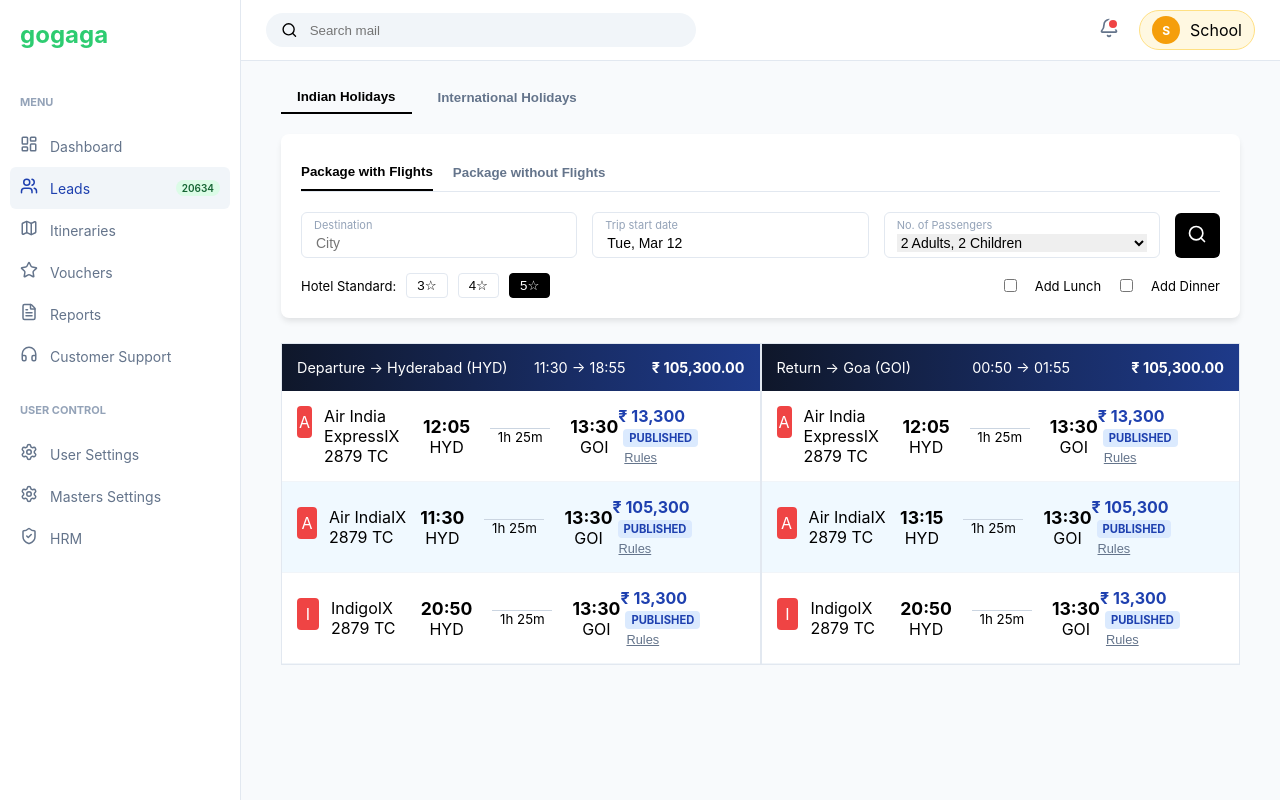
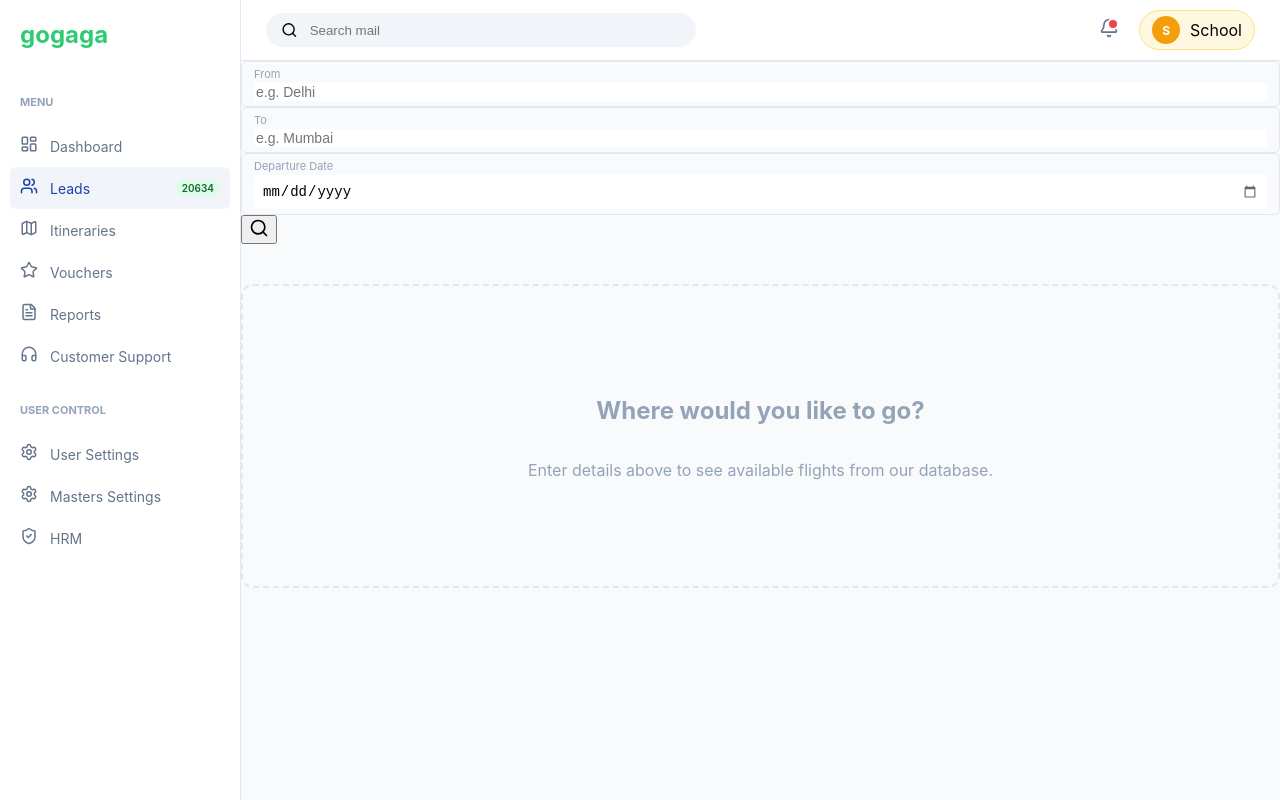
Before and after one commit to shalini-saloni/gogaga_frontend, a React (Create React App) app: page / in a window 1280 px wide. Built offline with nearby package versions, Linux system fonts and the light colour scheme.

Commit message:
updated FlightCard

```diff
--- a/src/App.css
+++ b/src/App.css
@@ -56,3 +56,70 @@
 .blue-grad {
   background: linear-gradient(90deg, #0f172a 0%, #1e3a8a 100%);
 }
+
+.empty-state {
+  text-align: center;
+  margin-top: 100px;
+  color: #64748b;
+}
+
+.calendar-input {
+  cursor: pointer;
+  text-transform: uppercase;
+}
+
+/* Optional: Make the calendar icon bigger */
+.calendar-input::-webkit-calendar-picker-indicator {
+  cursor: pointer;
+  filter: invert(0.5);
+}
+
+.results-container {
+  display: flex;
+  gap: 30px;
+  margin-top: 20px;
+}
+
+.result-column {
+  flex: 1;
+}
+
+/* Placeholder styling when results are empty */
+.welcome-placeholder {
+  display: flex;
+  flex-direction: column;
+  align-items: center;
+  justify-content: center;
+  height: 300px;
+  color: #94a3b8;
+  border: 2px dashed #e2e8f0;
+  border-radius: 12px;
+  margin-top: 40px;
+}
+
+/* Native Calendar UI adjustments */
+.calendar-picker {
+  cursor: pointer;
+  padding: 8px;
+  border: 1px solid #cbd5e1;
+  border-radius: 4px;
+}
+
+.calendar-picker::-webkit-calendar-picker-indicator {
+  cursor: pointer;
+  opacity: 0.6;
+}
+
+.flight-display-grid {
+  display: flex;
+  gap: 24px;
+  margin-top: 30px;
+}
+
+.no-results {
+  padding: 20px;
+  background: #f8fafc;
+  color: #64748b;
+  text-align: center;
+  border-radius: 8px;
+}
--- a/src/App.js
+++ b/src/App.js
@@ -1,49 +1,71 @@
-import React from 'react';
+import React, { useState } from 'react';
 import Sidebar from './components/Sidebar/Sidebar';
 import Header from './components/Header/Header';
 import SearchBar from './components/SearchBar/SearchBar';
 import FlightCard from './components/FlightCard/FlightCard';
+import flightData from './data/flightData.json';
 import './App.css';
 
 function App() {
+  // Start with completely empty state
+  const [query, setQuery] = useState({ from: '', to: '', date: '' });
+  const [results, setResults] = useState([]);
+  const [hasSearched, setHasSearched] = useState(false);
+
+  const handleSearch = () => {
+    // Validation: Require all fields before filtering
+    if (!query.from || !query.to || !query.date) {
+      alert("Please enter a From city, To city, and select a Date.");
+      return;
+    }
+
+    // Filter logic strictly matches user input against your 50 JSON entries
+    const filtered = flightData.filter(f =>
+      f.from.toLowerCase() === query.from.toLowerCase() &&
+      f.to.toLowerCase() === query.to.toLowerCase()
+    );
+
+    setResults(filtered);
+    setHasSearched(true);
+  };
+
   return (
     <div className="app-container">
       <Sidebar />
       <main className="main-viewport">
         <Header />
-        <div className="content-padding">
-          <div className="tab-system">
-            <button className="tab active">Indian Holidays</button>
-            <button className="tab">International Holidays</button>
-          </div>
+        <div className="content-area">
+          <SearchBar query={query} setQuery={setQuery} onSearch={handleSearch} />
 
-          <SearchBar />
+          {/* Conditional Rendering: Only show results if search has been triggered */}
+          {!hasSearched ? (
+            <div className="welcome-placeholder">
+              <h2>Where would you like to go?</h2>
+              <p>Enter details above to see available flights from our database.</p>
+            </div>
+          ) : (
+            <div className="flight-display-grid">
+              <div className="flight-column">
+                <h3 className="col-title outbound">Outbound Flights</h3>
+                {results.filter(f => f.type === "Outbound").map(flight => (
+                  <FlightCard key={flight.id} {...flight} />
+                ))}
+                {results.filter(f => f.type === "Outbound").length === 0 && (
+                  <p className="no-results">No outbound flights found for this route.</p>
+                )}
+              </div>
 
-          <div className="flight-results-container">
-            {/* Outbound Column */}
-            <div className="flight-column">
-              <div className="column-header blue-grad">
-                <span>Departure {`->`} Hyderabad (HYD)</span>
-                <span>11:30 {`->`} 18:55</span>
-                <strong>₹ 105,300.00</strong>
+              <div className="flight-column">
+                <h3 className="col-title return">Return Flights</h3>
+                {results.filter(f => f.type === "Return").map(flight => (
+                  <FlightCard key={flight.id} {...flight} />
+                ))}
+                {results.filter(f => f.type === "Return").length === 0 && (
+                  <p className="no-results">No return flights found for this route.</p>
+                )}
               </div>
-              <FlightCard airline="Air India Express" time="12:05" price="13,300" selected />
-              <FlightCard airline="Air India" time="11:30" price="105,300" highlight />
-              <FlightCard airline="Indigo" time="20:50" price="13,300" />
             </div>
-
-            {/* Return Column */}
-            <div className="flight-column">
-              <div className="column-header blue-grad">
-                <span>Return  {`->`} Goa (GOI)</span>
-                <span>00:50 {`->`} 01:55</span>
-                <strong>₹ 105,300.00</strong>
-              </div>
-              <FlightCard airline="Air India Express" time="12:05" price="13,300" selected />
-              <FlightCard airline="Air India" time="13:15" price="105,300" highlight />
-              <FlightCard airline="Indigo" time="20:50" price="13,300" />
-            </div>
-          </div>
+          )}
         </div>
       </main>
     </div>
--- a/src/components/FlightCard/FlightCard.js
+++ b/src/components/FlightCard/FlightCard.js
@@ -1,34 +1,44 @@
-import React from 'react';
-import './FlightCard.css';
+import React from "react";
+import "./FlightCard.css";
 
-const FlightCard = ({ airline, time, price, highlight, selected }) => {
+const FlightCard = ({ flight, selected, onSelect }) => {
   return (
-    <div className={`flight-row ${highlight ? 'highlight-bg' : ''}`}>
+    <div
+      className={`flight-row ${selected ? "highlight-bg" : ""}`}
+      onClick={() => onSelect(flight)}
+    >
+      {/* Airline */}
       <div className="airline-section">
-        <div className="airline-logo">{airline[0]}</div>
+        <div className="airline-logo">{flight.airline[0]}</div>
         <div className="airline-meta">
-          <span className="name">{airline}</span>
+          <span className="name">{flight.airline}</span>
           <span className="code">IX 2879 TC</span>
         </div>
       </div>
 
+      {/* Time */}
       <div className="time-section">
         <div className="time-block">
-          <strong>{time}</strong>
-          <span>HYD</span>
+          <strong>{flight.departure}</strong>
+          <span>{flight.from}</span>
         </div>
+
         <div className="duration-indicator">
           <span className="line"></span>
-          <small>1h 25m</small>
+          <small>Non Stop</small>
         </div>
+
         <div className="time-block">
-          <strong>13:30</strong>
-          <span>GOI</span>
+          <strong>{flight.arrival}</strong>
+          <span>{flight.to}</span>
         </div>
       </div>
 
+      {/* Price */}
       <div className="price-section">
-        <div className="price-tag">₹ {price} <span className="badge">PUBLISHED</span></div>
+        <div className="price-tag">
+          ₹ {flight.price} <span className="badge">PUBLISHED</span>
+        </div>
         <button className="rules-link">Rules</button>
       </div>
     </div>
--- a/src/components/SearchBar/SearchBar.js
+++ b/src/components/SearchBar/SearchBar.js
@@ -2,44 +2,49 @@
 import { Search } from 'lucide-react';
 import './SearchBar.css';
 
-const SearchBar = () => {
+const SearchBar = ({ query, setQuery, onSearch }) => {
+  const handleChange = (e) => {
+    setQuery({ ...query, [e.target.name]: e.target.value });
+  };
+
   return (
-    <div className="filter-card">
-      <div className="filter-row-top">
-        <button className="sub-tab active">Package with Flights</button>
-        <button className="sub-tab">Package without Flights</button>
+    <div className="search-filter-card">
+      <div className="input-group">
+        <label>From</label>
+        <input
+          type="text"
+          name="from"
+          placeholder="e.g. Delhi"
+          value={query.from}
+          onChange={handleChange}
+        />
       </div>
 
-      <div className="filter-inputs">
-        <div className="input-group">
-          <label>Destination</label>
-          <input type="text" placeholder="City" />
-        </div>
-        <div className="input-group">
-          <label>Trip start date</label>
-          <input type="text" defaultValue="Tue, Mar 12" />
-        </div>
-        <div className="input-group">
-          <label>No. of Passengers</label>
-          <select>
-            <option>2 Adults, 2 Children</option>
-          </select>
-        </div>
-        <button className="main-search-btn">
-          <Search size={20} />
-        </button>
+      <div className="input-group">
+        <label>To</label>
+        <input
+          type="text"
+          name="to"
+          placeholder="e.g. Mumbai"
+          value={query.to}
+          onChange={handleChange}
+        />
       </div>
 
-      <div className="hotel-stars">
-        <span>Hotel Standard:</span>
-        {[3, 4, 5].map(star => (
-          <button key={star} className={`star-btn ${star === 5 ? 'active' : ''}`}>{star}☆</button>
-        ))}
-        <div className="meal-options">
-          <input type="checkbox" id="lunch" /> <label htmlFor="lunch">Add Lunch</label>
-          <input type="checkbox" id="dinner" /> <label htmlFor="dinner">Add Dinner</label>
-        </div>
+      <div className="input-group">
+        <label>Departure Date</label>
+        <input
+          type="date"
+          name="date"
+          className="calendar-picker"
+          value={query.date}
+          onChange={handleChange}
+        />
       </div>
+
+      <button className="search-action-btn" onClick={onSearch}>
+        <Search size={20} />
+      </button>
     </div>
   );
 };
```
